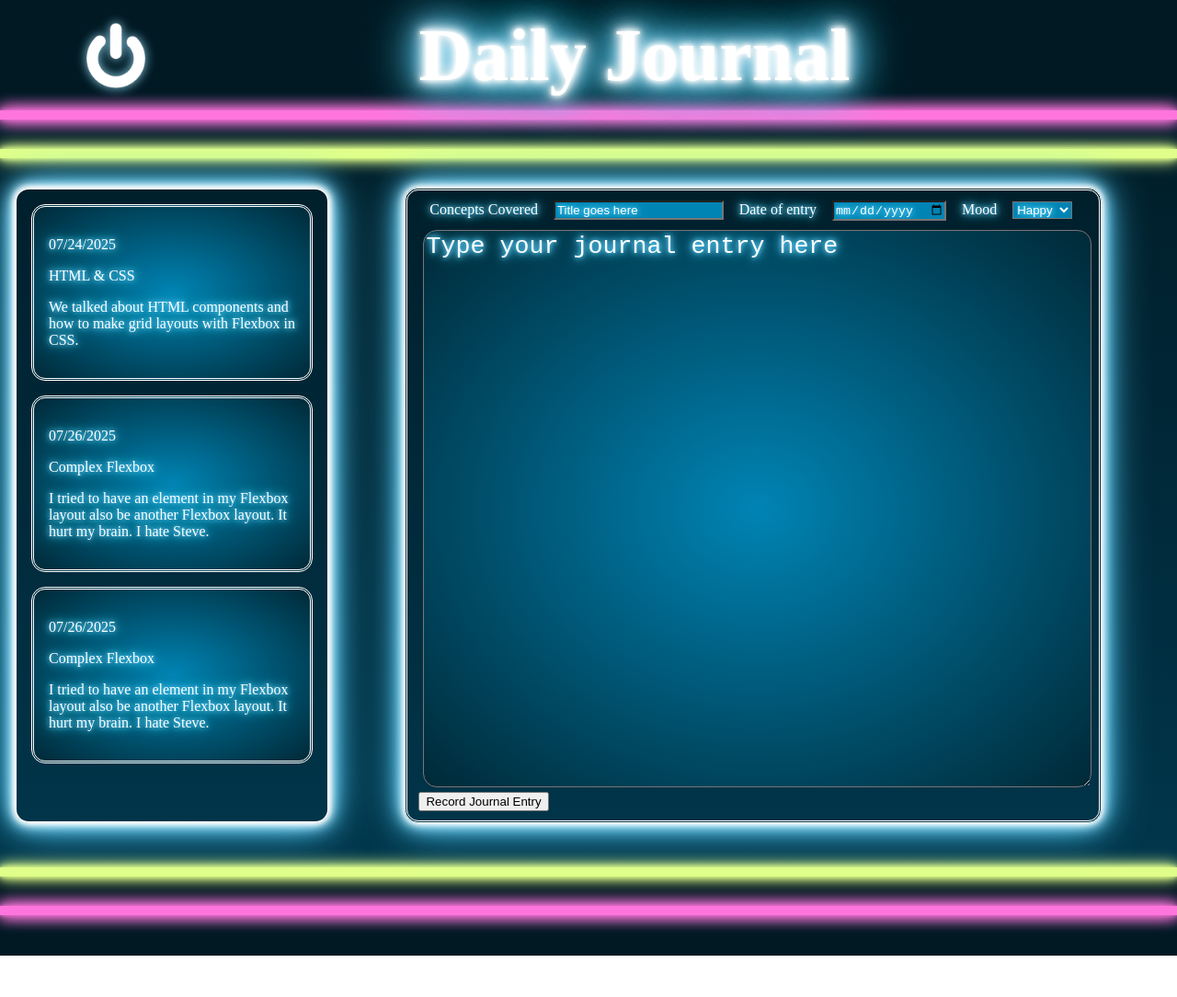
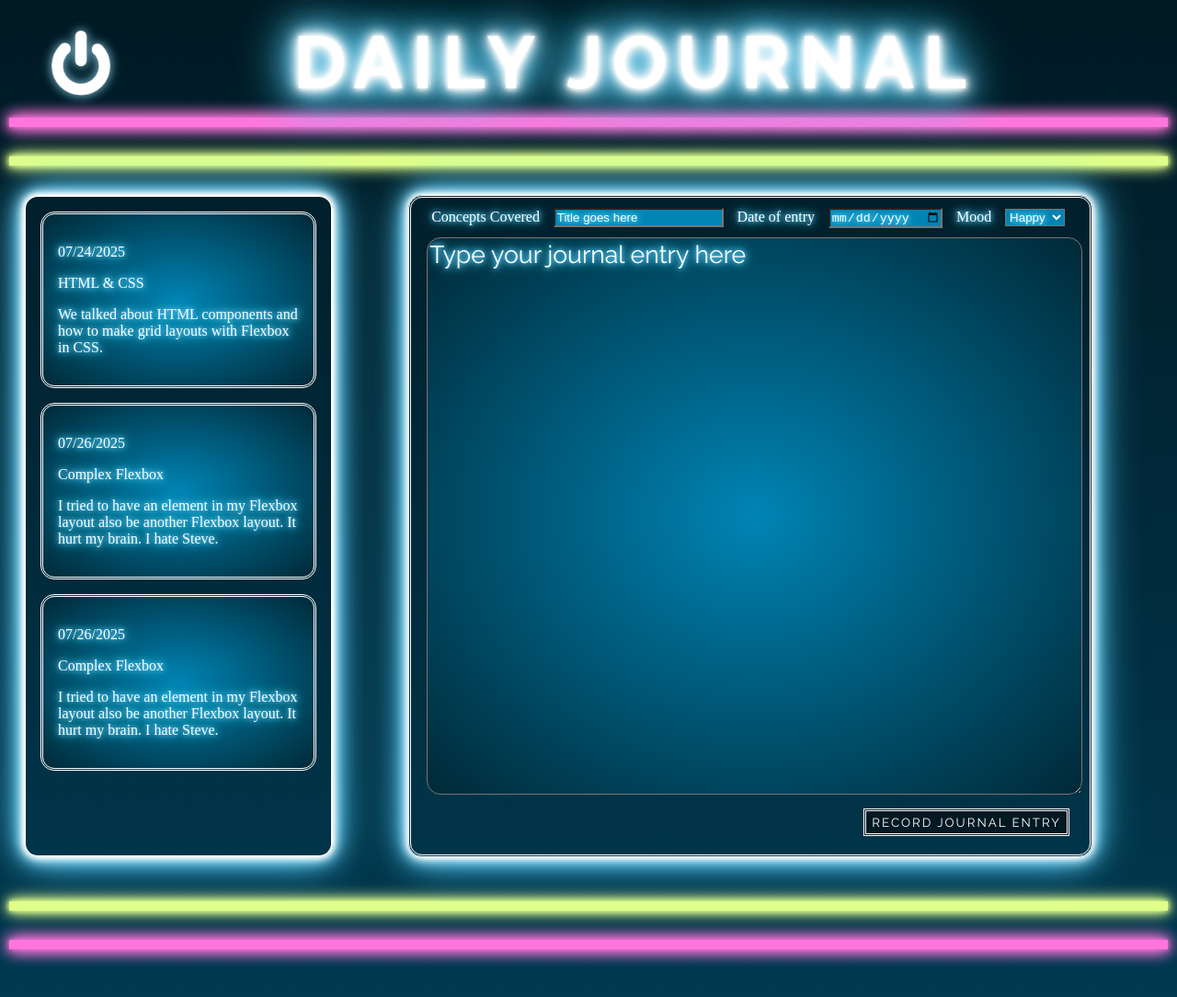
Before and after one commit to larsencs/daily-journal, a plain HTML site: page index.html in a window 1280 px wide. Shown: the whole page at 92% size. Before the commit the page ends 1039 px from the top, so only its background shows below. Drawn offline with Linux system fonts and the light colour scheme; a web font is replaced by a local one.

```diff
--- a/index.html
+++ b/index.html
@@ -6,7 +6,6 @@
     <meta name="viewport" content="width=device-width, initial-scale=1.0">
     <title>Document</title>
     <link rel="stylesheet" href="styles/main.css">
-    <link rel="stylesheet" href="https://fonts.google.com/specimen/Electrolize">
 </head>
 <body>
     <header>
@@ -55,7 +54,9 @@
                                 <div class="journal-div">
                                     <textarea title="journal-entry" id="" cols="25" rows="10" placeholder="Type your journal entry here"></textarea>
                                 </div>
-                                <button id="record-entry">Record Journal Entry</button>
+                                <div class="form-button-el">
+                                    <button id="record-entry">Record Journal Entry</button>
+                                </div>
                             </fieldset>
                         </form>
                     </div>
--- a/styles/footer.css
+++ b/styles/footer.css
@@ -1,6 +1,5 @@
 footer{
     height: 6em;
-    background-color: #001923;
     margin-top: 2em;
     /* border-top: 1px dotted black; */
 }
--- a/styles/form.css
+++ b/styles/form.css
@@ -1,3 +1,5 @@
+@import url('https://fonts.googleapis.com/css2?family=Raleway:wght@400;700&display=swap');
+
 form{
     display:flex;
     flex-direction: column;
@@ -28,6 +30,7 @@ form{
     0 0 15px #5cd3ff;
 }
 .journal-div textarea{
+    font-family: 'Raleway', sans-serif;
     color: #fff;
     border-radius: 15px;
     overflow:hidden;
@@ -85,6 +88,36 @@ fieldset{
         0 0 30px #5cd3ff,
         0 0 50px #5cd3ff;
 }
+.form-button-el{
+    display:flex;
+    justify-content: right;
+}
+.form-button-el button{
+    height: 30px;
+    margin: 10px;
+    background-color: #001923;
+    color: #fff;
+    border: double #fff;
+    text-transform: uppercase;
+    letter-spacing: 2px;
+    font-family: 'Raleway', sans-serif;
+
+
+}
+.form-button-el button:hover{
+    color: #fff;
+    text-shadow: 0 0 5px #5cd3ff,
+    0 0 10px #5cd3ff,
+    0 0 15px #5cd3ff;
+    box-shadow: 0 0 5px #fff,
+    0 0 10px #fff,
+    0 0 15px #fff,
+    0 0 20px #5cd3ff,
+    0 0 30px #5cd3ff,
+    0 0 50px #5cd3ff;
+
+
+}
 /* @keyframes glow {
     0% {box-shadow: 0px 0px -10px red}
     40% {box-shadow: 0px 0px 20px red}
--- a/styles/header.css
+++ b/styles/header.css
@@ -1,10 +1,9 @@
-@import url(https://fonts.google.com/specimen/Electrolize);
+@import url('https://fonts.googleapis.com/css2?family=Raleway:wght@400;700&display=swap');
 
 .main-header-el{
     display: flex;
     justify-content: space-around;
     height: 15vh;
-    background-color: #001923;
     align-items: center;
 }
 .header-border-el{
@@ -30,7 +29,9 @@ img{
         0 0 20px #e0ff8a;
 }
 header h1{
-    font-family: Electrolize;
+    font-family: 'Raleway', sans-serif;
+    letter-spacing: 10px;
+    text-transform: uppercase;
     margin: 0px;
     padding: 0px;
     color: #fff;
--- a/styles/main.css
+++ b/styles/main.css
@@ -4,8 +4,23 @@
 @import url(./aside.css);
 
 body{
-    margin: 0em;
+    margin-right: auto;
+    margin-left:  auto;
+    max-width: 1920px;
+    padding-right: 10px;
+    padding-left:  10px;
+
+}
+html{
+
     background-image: linear-gradient(#001923, #013950);
+    background-repeat: no-repeat;
+    background-position: top;
+
+}
+body{
+
+
 }
 
 /* https://coolors.co/6ec9eb-919683-de95ca-defa91-690f51 */
```
